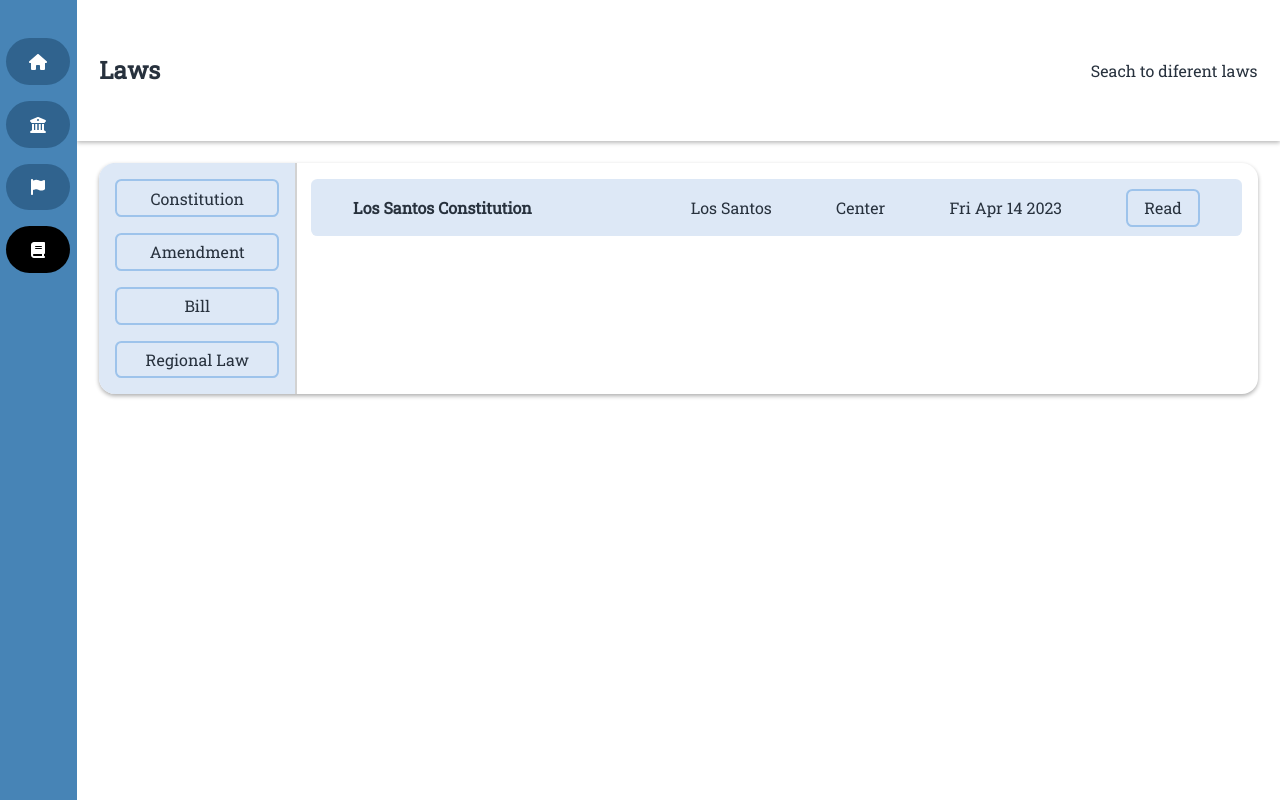
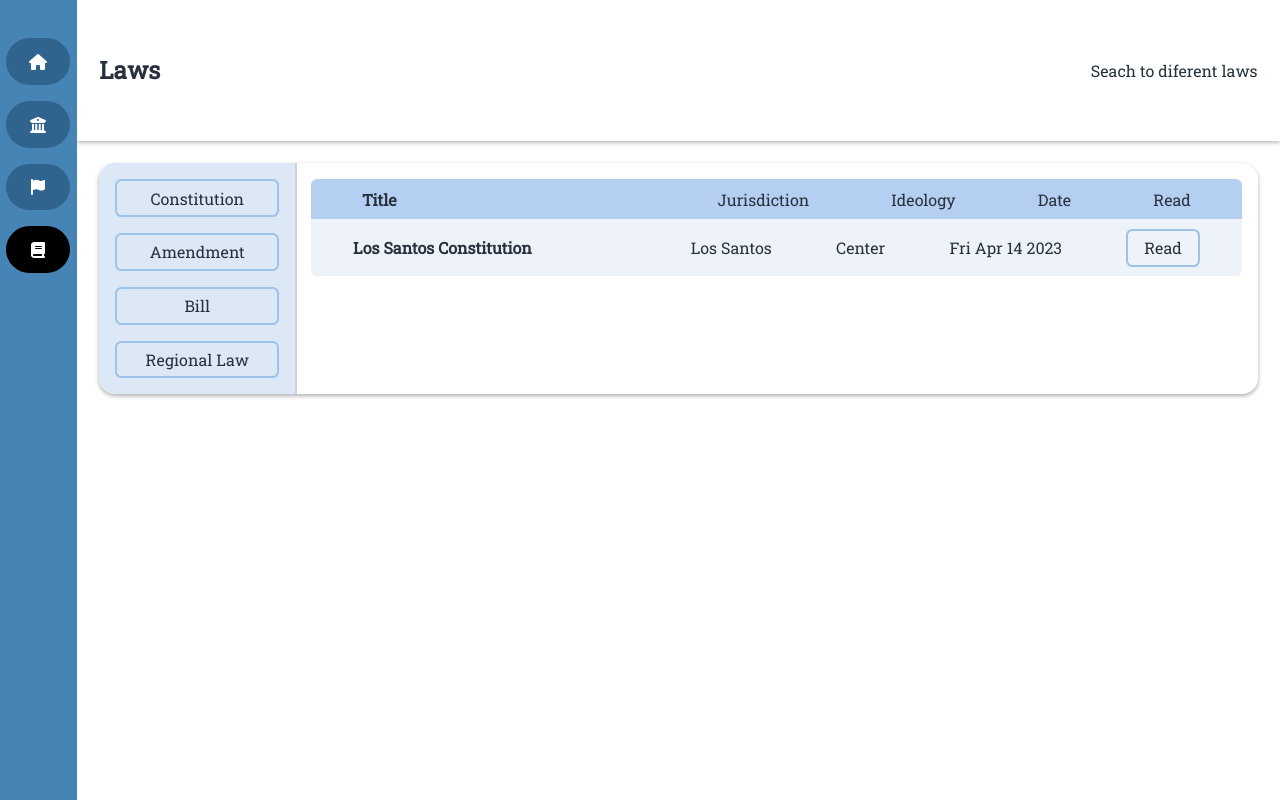
Before and after one commit to papiricoh/esx_justice, a Vue app: page / in a window 1280 px wide. Both pictures are taken after a click on the item 38 px from the left and 249 px from the top of the page. Built offline with nearby package versions, Linux system fonts and the light colour scheme.

Commit message:
Added law reader

```diff
--- a/src/App.vue
+++ b/src/App.vue
@@ -100,6 +100,7 @@ export default {
         { title: "Weapons Bill", type: "Bill", time: 1681442485000, jurisdiction: "Los Santos", ideology: "Center", body: "<p>Law text</p>"},
         { title: "Traffic Bill", type: "Bill", time: 1681442485000, jurisdiction: "Los Santos", ideology: "Right", body: "<p>Law text</p>"},
         { title: "Logic Bill", type: "Bill", time: 1681442485000, jurisdiction: "Los Santos", ideology: "Far Right", body: "<p>Law text</p>"},
+        { title: "No-Hunt Decree", type: "Regional Law", time: 1681442485000, jurisdiction: "Los Santos", ideology: "Far Right", body: "<p>Law text</p>"},
       ],
     };
   },
--- a/src/components/lawsPage.vue
+++ b/src/components/lawsPage.vue
@@ -1,5 +1,5 @@
 <script setup>
-
+import readerWindow from './readerWindow.vue';
 </script>
 
 <script>
@@ -11,6 +11,8 @@ export default {
     return {
       law_page: "Constitution",
       displayed_laws: [],
+      textReaderOn: false,
+      reader_data: null,
     };
   },
   methods: {
@@ -21,7 +23,10 @@ export default {
           this.displayed_laws[this.displayed_laws.length] = this.laws[index];
         }
       }
-    }
+    },
+    textReaderOff() {
+      this.textReaderOn = false;
+    },
   },
   mounted() {
     this.updateLawList();
@@ -33,6 +38,7 @@ export default {
 </script>
 
 <template>
+  <div>
     <div>
       <div class="laws_header">
         <h2>Laws</h2>
@@ -59,15 +65,26 @@ export default {
             </div>
           </div>
           <div class="laws_seccion_body">
+            <div class="law_container">
+              <div>Title</div>
+              <div>Jurisdiction</div>
+              <div>Ideology</div>
+              <div>Date</div>
+              <div>Read</div>
+            </div>
             <div v-for="law in displayed_laws" class="law_container">
               <div>{{ law.title }}</div>
               <div>{{ law.jurisdiction }}</div>
               <div>{{ law.ideology }}</div>
               <div>{{ new Date(law.time).toDateString() }}</div>
-            <button>Read</button>
+              <button @click="reader_data = law, textReaderOn = true">Read</button>
             </div>
           </div>
         </div>
       </div>
     </div>
+    <div v-if="textReaderOn" class="textEditor">
+      <readerWindow @textReaderOff="textReaderOff" :reader_data="reader_data"></readerWindow>
+    </div>
+  </div>
 </template>
--- a/src/css/index.css
+++ b/src/css/index.css
@@ -469,16 +469,30 @@ button:active {
     flex-direction: column;
     align-items: stretch;
     padding: 1rem;
-    gap: .8rem;
 }
 .law_container {
     background-color: rgba(221,232,246, 1);
     padding: .6rem;
-    border-radius: .4rem;
     display: flex;
     align-items: center;
     justify-content: space-around;
 }
+
+.law_container:nth-child(2n) {
+    background-color: rgb(238, 243, 249);
+}
+
+.law_container:first-child {
+    border-top-right-radius: .4rem;
+    border-top-left-radius: .4rem;
+    background-color: rgb(180, 207, 241);
+}
+
+.law_container:last-child {
+    border-bottom-right-radius: .4rem;
+    border-bottom-left-radius: .4rem;
+}
+
 
 .law_container > div:nth-child(1) {
     width: 30%;
```
Lines whose indentation alone changed are shown as unchanged.
